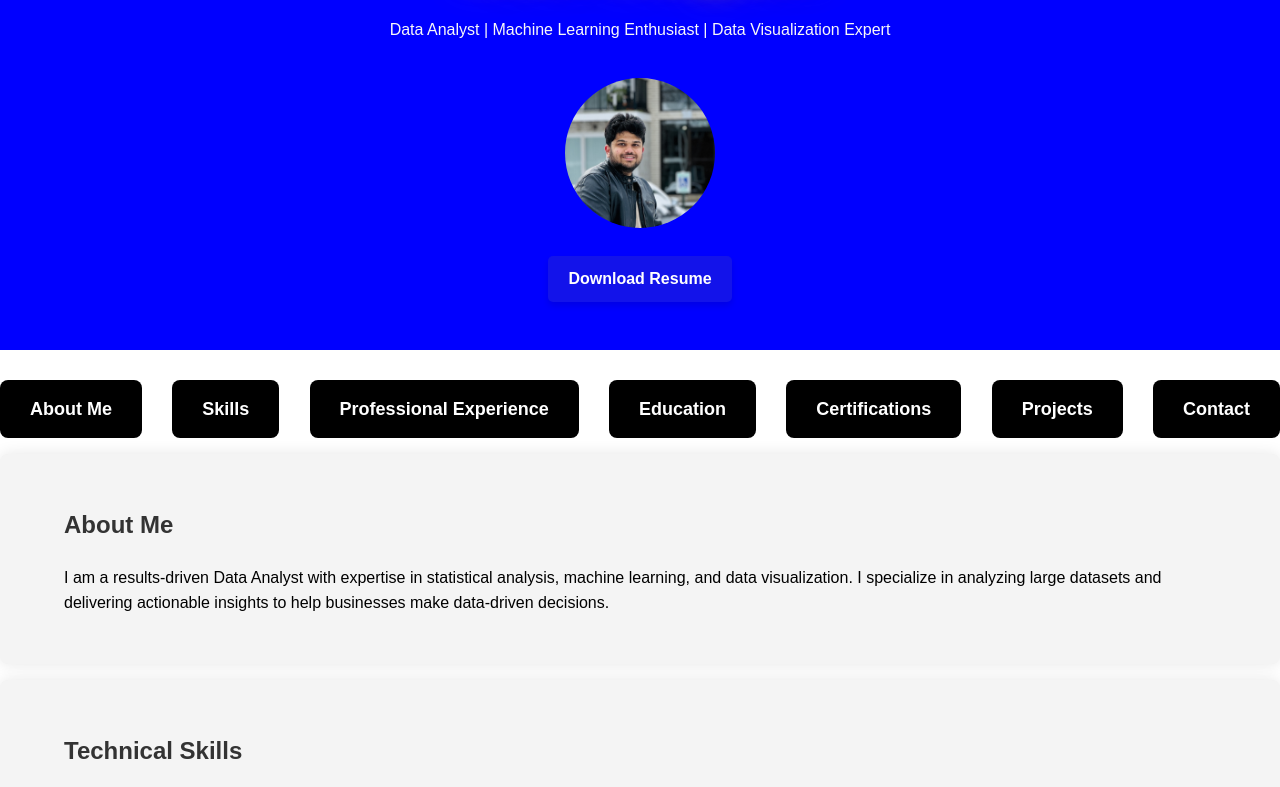
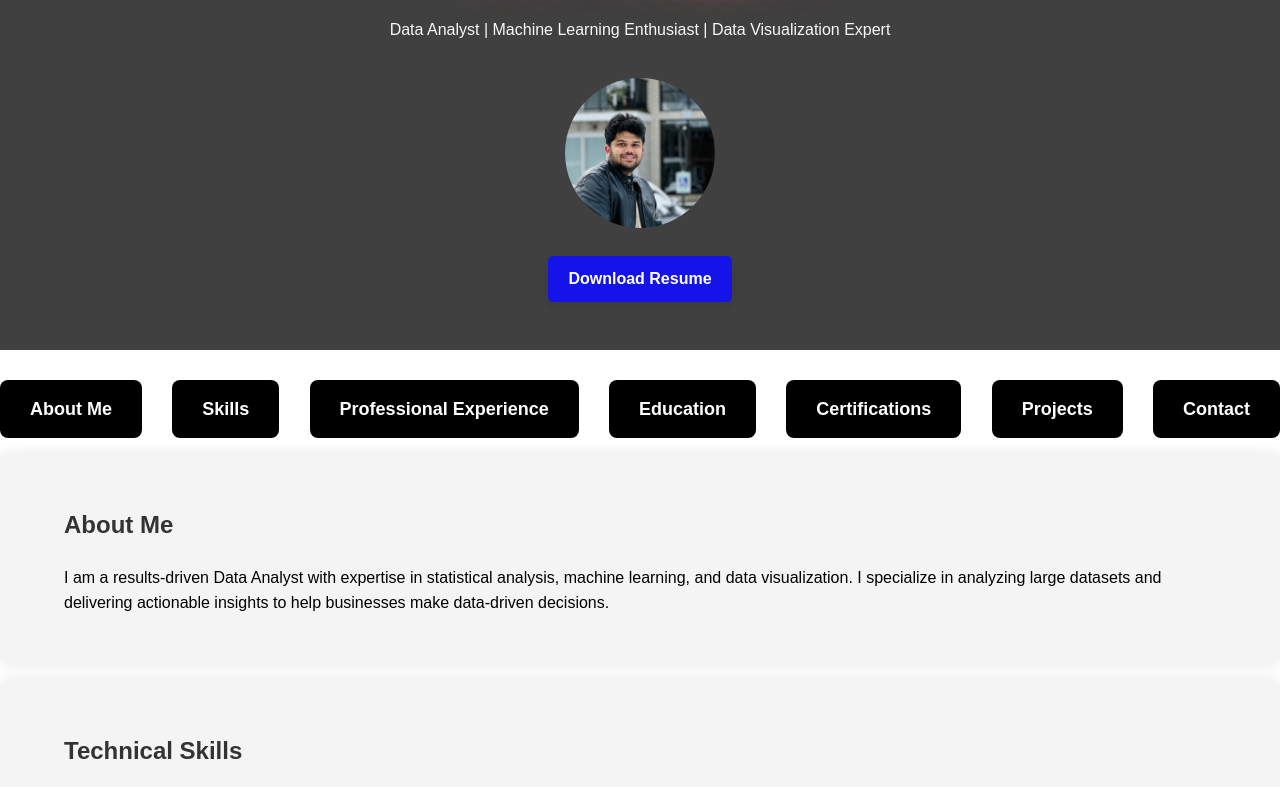
Before and after one commit to NikhilChaganti/portfolio, a plain HTML site: page index.html in a window 1280 px wide. Shown: the part 148-935 px from the top of the page. Drawn offline with Linux system fonts and the light colour scheme; a script that the page names is missing.

Commit message:
portfolio

```diff
--- a/css/style.css
+++ b/css/style.css
@@ -64,7 +64,7 @@ h1 {
 
   /* Hero Section */
   .hero {
-    background: blue;
+    background: rgba(31, 31, 31, 0.852);
     color: #f8f8f8;
     padding: 3em 0;
     text-align: center;
```
